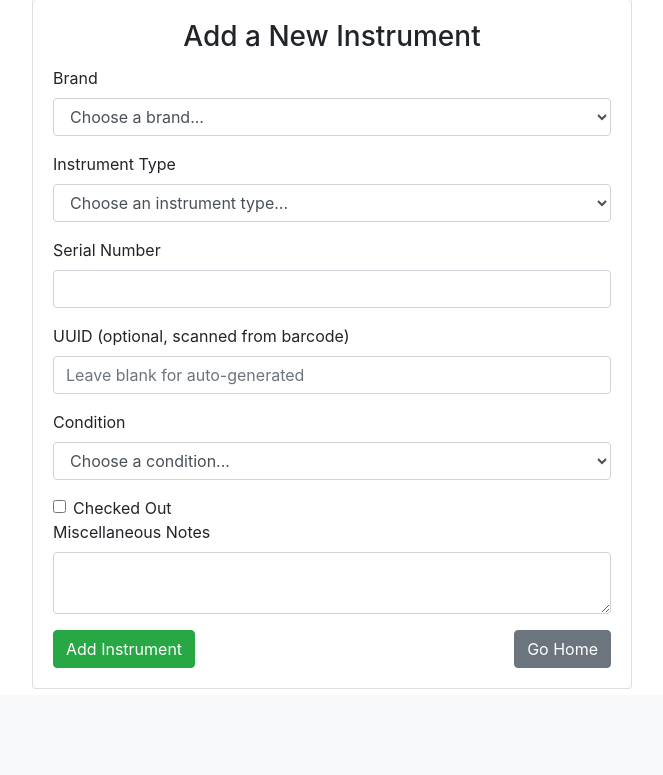
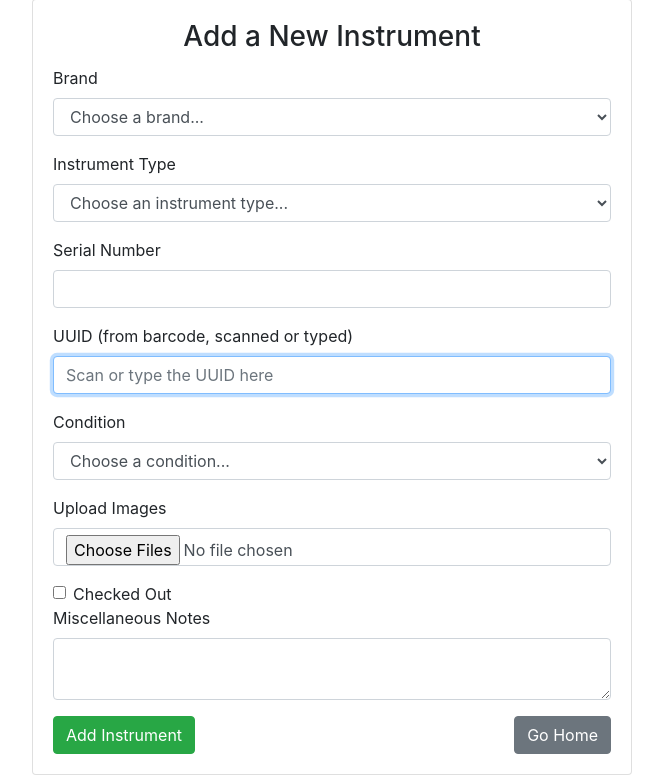
Before and after one commit to ItsRecharge/Instrument-Asset-Tracking, a Flask app: page /add_instrument in a window 1280 px wide. Shown: the part 105-880 px from the top of the page, without its empty margins (308-971 px from the left). Before the commit the page ends 794 px from the top, so only its background shows below. Run offline with Flask 3, Linux system fonts and the light colour scheme; the visitor is signed in with stand-in values (Sample User, id 1); some libraries are stand-ins or nearby versions.

Commit message:
fix errors, different first last, check box on make instruments, upload image, etc.

```diff
--- a/app.py
+++ b/app.py
@@ -1,15 +1,30 @@
+import os
 from flask import Flask, render_template, request, redirect, url_for, session, flash, make_response
 import csv
 import bcrypt
-import uuid  # For generating UUIDs for instruments
+from werkzeug.utils import secure_filename
 from datetime import timedelta
 
 # Initialize Flask app
 app = Flask(__name__)
 app.secret_key = 'supersecretkey'  # Secret key for session management
+
+# Set up file upload configurations
+UPLOAD_FOLDER = 'uploads'  # Directory where uploaded files will be stored
+ALLOWED_EXTENSIONS = {'png', 'jpg', 'jpeg', 'gif'}
+app.config['UPLOAD_FOLDER'] = UPLOAD_FOLDER
+
 CSV_FILE = 'users.csv'  # CSV file to store user data
 INSTRUMENT_FILE = 'instruments.csv'  # CSV file to store instrument data
 SIGNUP_KEY = '123'  # Required sign-up key for user registration
+
+# Ensure the upload folder exists
+if not os.path.exists(UPLOAD_FOLDER):
+    os.makedirs(UPLOAD_FOLDER)
+
+# Helper function to check allowed file extensions
+def allowed_file(filename):
+    return '.' in filename and filename.rsplit('.', 1)[1].lower() in ALLOWED_EXTENSIONS
 
 # Helper function to check if a user exists by email
 def user_exists(email):
@@ -24,14 +39,14 @@ def user_exists(email):
         return False
 
 # Helper function to register a new user
-def register_user(name, email, password):
+def register_user(first_name, last_name, email, password):
     hashed_password = bcrypt.hashpw(password.encode('utf-8'), bcrypt.gensalt())
     with open(CSV_FILE, mode='a', newline='') as file:
-        fieldnames = ['name', 'email', 'password']
+        fieldnames = ['first_name', 'last_name', 'email', 'password']
         writer = csv.DictWriter(file, fieldnames=fieldnames)
         if file.tell() == 0:
             writer.writeheader()  # Write header if file is empty
-        writer.writerow({'name': name, 'email': email, 'password': hashed_password.decode('utf-8')})
+        writer.writerow({'first_name': first_name, 'last_name': last_name, 'email': email, 'password': hashed_password.decode('utf-8')})
 
 # Helper function to authenticate a user
 def authenticate_user(email, password):
@@ -40,9 +55,8 @@ def authenticate_user(email, password):
             reader = csv.DictReader(file)
             for row in reader:
                 if row['email'] == email:
-                    # Check if the password matches the hashed password
                     if bcrypt.checkpw(password.encode('utf-8'), row['password'].encode('utf-8')):
-                        return row['name']
+                        return f"{row['first_name']} {row['last_name']}"
         return None
     except FileNotFoundError:
         return None
@@ -52,7 +66,6 @@ def get_dropdown_values():
     brands = set()
     types = set()
     conditions = set()
-
     try:
         with open(INSTRUMENT_FILE, mode='r') as file:
             reader = csv.DictReader(file)
@@ -62,7 +75,6 @@ def get_dropdown_values():
                 conditions.add(row['condition'])
     except FileNotFoundError:
         pass  # If file doesn't exist yet, it's fine; dropdowns will be empty
-
     return list(brands), list(types), list(conditions)
 
 # Global check for authentication and redirect logic before every request
@@ -70,7 +82,6 @@ def get_dropdown_values():
 def check_user_authentication():
     # Allow access to these routes without redirection
     allowed_routes = ['login', 'signup', 'static']
-
     # Check if user is already logged in via session or cookie
     if 'user' not in session:
         user = request.cookies.get('user')
@@ -114,7 +125,8 @@ def signup():
         return redirect(url_for('home'))  # Redirect to home if already logged in
 
     if request.method == 'POST':
-        name = request.form['name']
+        first_name = request.form['first_name']
+        last_name = request.form['last_name']
         email = request.form['email']
         password = request.form['password']
         signup_key = request.form['signup_key']
@@ -129,7 +141,7 @@ def signup():
             flash('User already exists with this email!', 'error')
         else:
             # Register the user
-            register_user(name, email, password)
+            register_user(first_name, last_name, email, password)
             flash('Registration successful! Please log in.', 'success')
             return redirect(url_for('login'))
 
@@ -140,9 +152,6 @@ def signup():
 def home():
     if 'user' in session:
         return render_template('home.html', user=session['user'])
-
-    # This line will likely never be reached because of the global check,
-    # but we'll keep it as a fallback in case someone tries to manually access /home.
     return redirect(url_for('login'))
 
 # Route to add a new instrument (only accessible if logged in)
@@ -155,7 +164,7 @@ def add_instrument():
         brand = request.form['brand'] if request.form['brand'] != 'Add new...' else request.form['new_brand']
         instrument_type = request.form['instrument_type'] if request.form['instrument_type'] != 'Add new...' else request.form['new_instrument_type']
         serial_number = request.form['serial_number']
-        uuid_code = request.form['uuid'] or str(uuid.uuid4())  # Auto-generate UUID if not provided
+        uuid_code = request.form['uuid']  # Manually entered or scanned UUID
         condition = request.form['condition'] if request.form['condition'] != 'Add new...' else request.form['new_condition']
         checked_out = 'checked_out' in request.form  # True if checked out
         location = request.form['location'] if not checked_out else ''
@@ -164,9 +173,24 @@ def add_instrument():
         student_id = request.form['student_id'] if checked_out else ''
         notes = request.form['notes']
 
+        # Handle file uploads (Images)
+        uploaded_files = request.files.getlist('images')
+        image_filenames = []
+        for file in uploaded_files:
+            if file and allowed_file(file.filename):
+                filename = secure_filename(file.filename)
+                file_path = os.path.join(app.config['UPLOAD_FOLDER'], filename)
+                file.save(file_path)
+                image_filenames.append(filename)
+
+        # Ensure at least one image is uploaded
+        if not image_filenames:
+            flash('You must upload at least one image!', 'error')
+            return redirect(url_for('add_instrument'))
+
         # Write the instrument data to the CSV file
         with open(INSTRUMENT_FILE, mode='a', newline='') as file:
-            fieldnames = ['brand', 'instrument_type', 'serial_number', 'uuid', 'condition', 'checked_out', 'location', 'student_name', 'grad_year', 'student_id', 'notes']
+            fieldnames = ['brand', 'instrument_type', 'serial_number', 'uuid', 'condition', 'checked_out', 'location', 'student_name', 'grad_year', 'student_id', 'notes', 'images']
             writer = csv.DictWriter(file, fieldnames=fieldnames)
             if file.tell() == 0:
                 writer.writeheader()  # Write header if file is empty
@@ -181,13 +205,14 @@ def add_instrument():
                 'student_name': student_name,
                 'grad_year': grad_year,
                 'student_id': student_id,
-                'notes': notes
+                'notes': notes,
+                'images': ';'.join(image_filenames)  # Store image filenames as a semicolon-separated string
             })
 
         flash('Instrument added successfully!', 'success')
         return redirect(url_for('add_instrument'))
 
-    # If it's a GET request, load the form and dropdown values
+    # Load dropdown values
     brands, types, conditions = get_dropdown_values()
     return render_template('add_instrument.html', brands=brands, types=types, conditions=conditions)
 
@@ -204,10 +229,8 @@ def logout():
 @app.errorhandler(404)
 def page_not_found(e):
     if 'user' in session or request.cookies.get('user'):
-        # Redirect to home if the user is logged in or has a valid cookie
         return redirect(url_for('home'))
     else:
-        # Redirect to login if the user is not logged in
         return redirect(url_for('login'))
 
 if __name__ == '__main__':
--- a/templates/add_instrument.html
+++ b/templates/add_instrument.html
@@ -7,7 +7,7 @@
     <div class="card-body">
         <h3 class="card-title text-center">Add a New Instrument</h3>
 
-        <form action="/add_instrument" method="POST">
+        <form action="/add_instrument" method="POST" enctype="multipart/form-data">
             <!-- Brand -->
             <div class="form-group">
                 <label for="brand">Brand</label>
@@ -40,10 +40,10 @@
                 <input type="text" class="form-control" id="serial_number" name="serial_number" required>
             </div>
 
-            <!-- UUID -->
+            <!-- UUID (from barcode, scanned or typed) -->
             <div class="form-group">
-                <label for="uuid">UUID (optional, scanned from barcode)</label>
-                <input type="text" class="form-control" id="uuid" name="uuid" placeholder="Leave blank for auto-generated">
+                <label for="uuid">UUID (from barcode, scanned or typed)</label>
+                <input type="text" class="form-control" id="uuid" name="uuid" required placeholder="Scan or type the UUID here">
             </div>
 
             <!-- Condition -->
@@ -57,6 +57,12 @@
                     <option value="Add new...">Add new...</option>
                 </select>
                 <input type="text" class="form-control mt-2" id="new_condition" name="new_condition" placeholder="Enter new condition" style="display: none;">
+            </div>
+
+            <!-- Images -->
+            <div class="form-group">
+                <label for="images">Upload Images</label>
+                <input type="file" class="form-control" id="images" name="images" multiple accept="image/*" required>
             </div>
 
             <!-- Checked Out -->
@@ -87,7 +93,7 @@
                 </div>
             </div>
 
-            <!-- Misc Notes -->
+            <!-- Miscellaneous Notes -->
             <div class="form-group">
                 <label for="notes">Miscellaneous Notes</label>
                 <textarea class="form-control" id="notes" name="notes"></textarea>
@@ -104,8 +110,12 @@
     </div>
 </div>
 
+<!-- JavaScript for handling dynamic form elements -->
 <script>
-    // Function to toggle new field input for dropdowns
+    window.onload = function() {
+        document.getElementById('uuid').focus();
+    };
+
     function toggleNewField(field) {
         var dropdown = document.getElementById(field);
         var newField = document.getElementById('new_' + field);
@@ -118,13 +128,10 @@
         }
     }
 
-    // Function to toggle between Checked Out and Location
     function toggleCheckedOut() {
         var isCheckedOut = document.getElementById('checked_out').checked;
         document.getElementById('student_details').style.display = isCheckedOut ? 'block' : 'none';
         document.getElementById('location_group').style.display = isCheckedOut ? 'none' : 'block';
-
-        // Ensure required fields are set dynamically based on checked-out status
         document.getElementById('location').required = !isCheckedOut;
         document.getElementById('student_name').required = isCheckedOut;
         document.getElementById('grad_year').required = isCheckedOut;
```
Also changed, not shown: templates/signup.html (+6 -2 lines), 1 other file.
